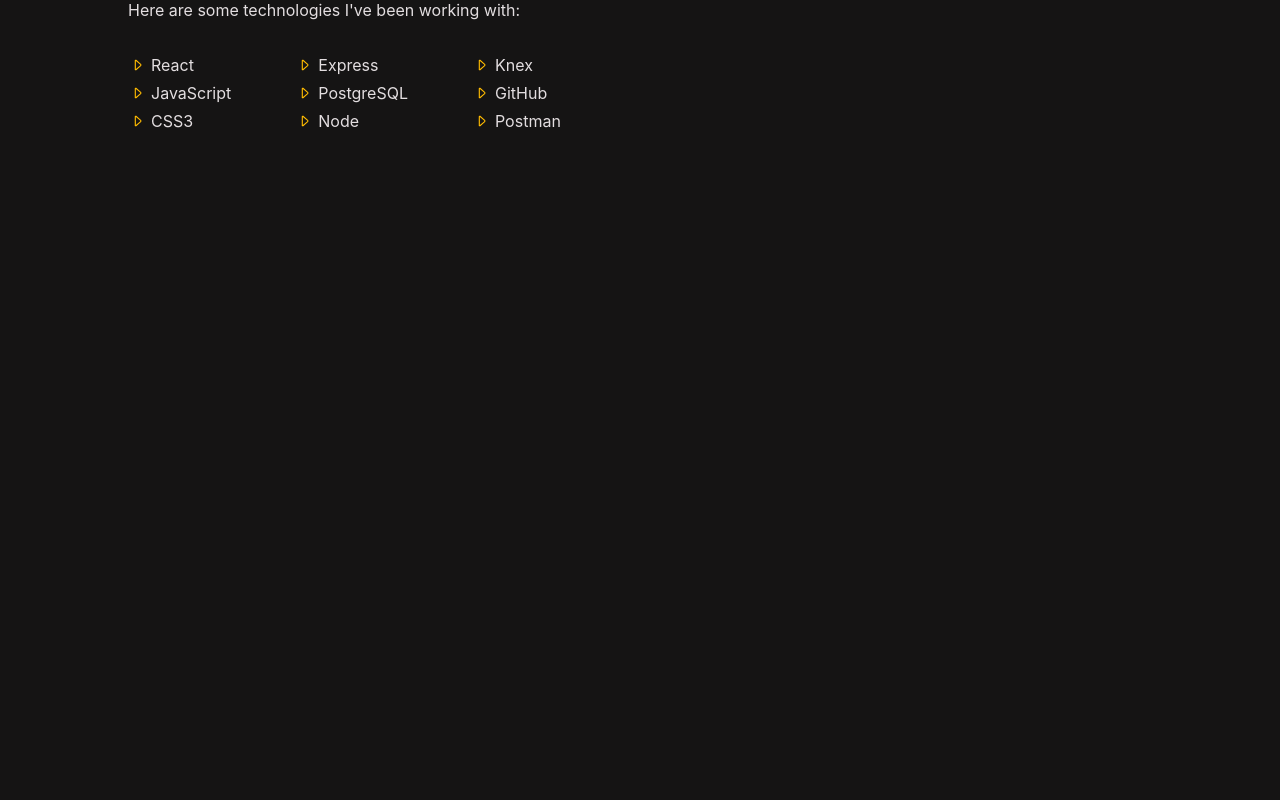
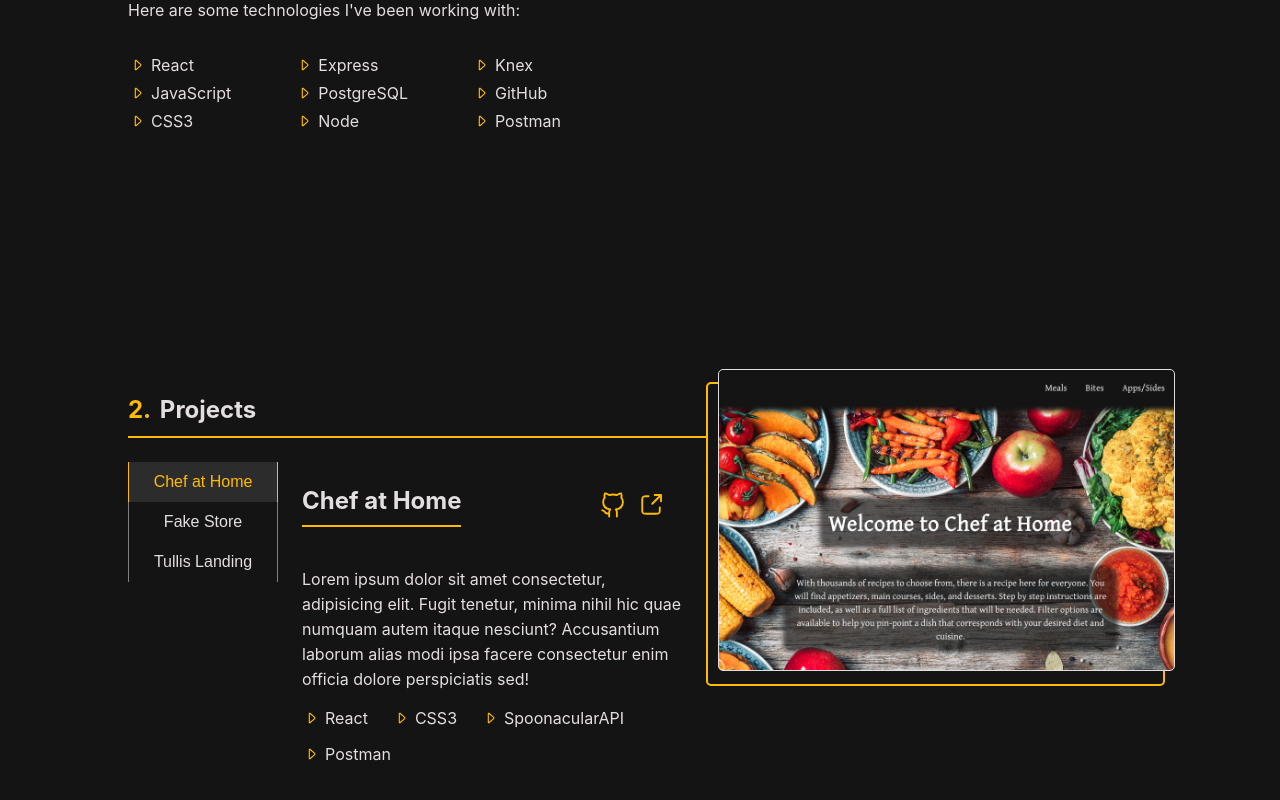
Before and after one commit to chrxtopher/Portfolio, a React (Create React App) app: page / in a window 1280 px wide. Shown: the part 1376-2176 px from the top of the page. Before the commit the page ends 1825 px from the top, so only its background shows below. Built offline with nearby package versions, Linux system fonts and the light colour scheme.

Commit message:
Imported Project and ProjectPanel components
Also implemented scrolling to certain sections of the Home page.

```diff
--- a/src/Home.jsx
+++ b/src/Home.jsx
@@ -1,14 +1,26 @@
-import React from "react";
+import React, { useRef } from "react";
 import Header from "./components/Header";
 import ArrowDown from "./svgs/arrow-down.svg";
 import CaretRight from "./svgs/caret-right.svg";
+import ProjectsPanel from "./components/ProjectsPanel";
 import "./styles/home.css";
 
 const Home = () => {
+  const aboutRef = useRef(null);
+  const projectsRef = useRef(null);
+
+  const scrollToAbout = () => {
+    aboutRef.current.scrollIntoView({ behavior: "smooth", block: "center" });
+  };
+
+  const scrollToProjects = () => {
+    projectsRef.current.scrollIntoView({ behavior: "smooth", block: "center" });
+  };
+
   return (
     <div className="home">
       <header>
-        <Header />
+        <Header clickAbout={scrollToAbout} clickProjects={scrollToProjects} />
       </header>
       <div className="intro">
         <p>Hi, my name is</p>
@@ -20,11 +32,11 @@
           and back-end technologies. I'm here to bring your business's online
           experience to the next level.
         </p>
-        <button type="button">
+        <button type="button" onClick={scrollToAbout}>
           <img src={ArrowDown} alt="scroll down" />
         </button>
       </div>
-      <div className="about">
+      <div className="about" ref={aboutRef}>
         <div className="bio">
           <h3>
             <span>1.</span> About Me <hr />
@@ -95,6 +107,12 @@
           <div className="bio-img"></div>
         </div>
       </div>
+      <div className="projects" ref={projectsRef}>
+        <h3>
+          <span>2.</span> Projects <hr />
+        </h3>
+        <ProjectsPanel />
+      </div>
     </div>
   );
 };
```
